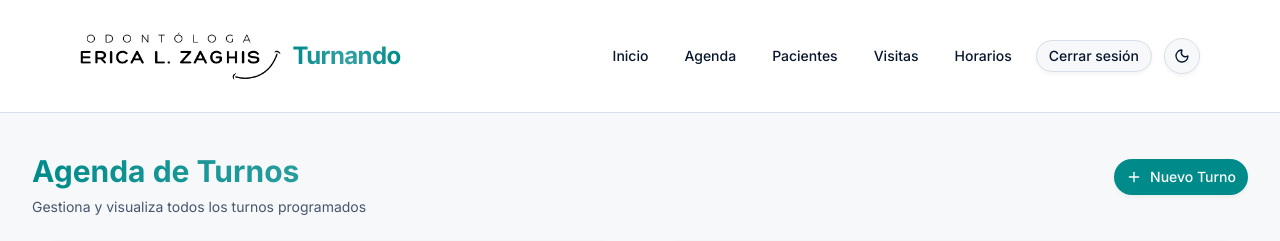
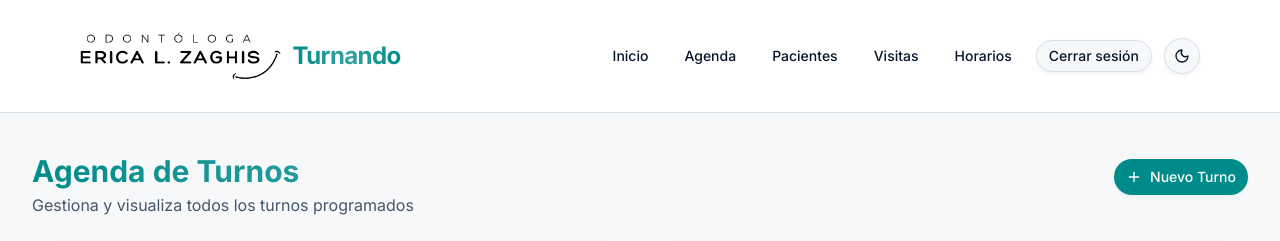
Before and after one commit to melinab1998/TPI-PROGRAMACION-IV, a React (Vite) app in the folder frontend/: page /schedule in a window 1280 px wide. Shown: the top 241 px of the page. Built offline with nearby package versions, Linux system fonts and the light colour scheme.

Commit message:
fix-subtitle

```diff
--- a/frontend/src/components/AdminSchedule/Header/Header.jsx
+++ b/frontend/src/components/AdminSchedule/Header/Header.jsx
@@ -5,10 +5,10 @@ export default function Header({ onCreate }) {
   return (
     <div className="flex flex-col sm:flex-row justify-between items-start sm:items-center gap-4">
       <div>
-        <h1 className="text-2xl sm:text-3xl font-bold bg-gradient-to-r from-primary to-primary/80 bg-clip-text text-transparent mt-4 mb-2">
+        <h1 className="text-2xl sm:text-3xl font-bold bg-gradient-to-r from-primary to-primary/80 bg-clip-text text-transparent mt-4 mb-1">
           Agenda de Turnos
         </h1>
-        <p className="text-sm text-muted-foreground">
+        <p className="text-base text-muted-foreground">
           Gestiona y visualiza todos los turnos programados
         </p>
       </div>
```
